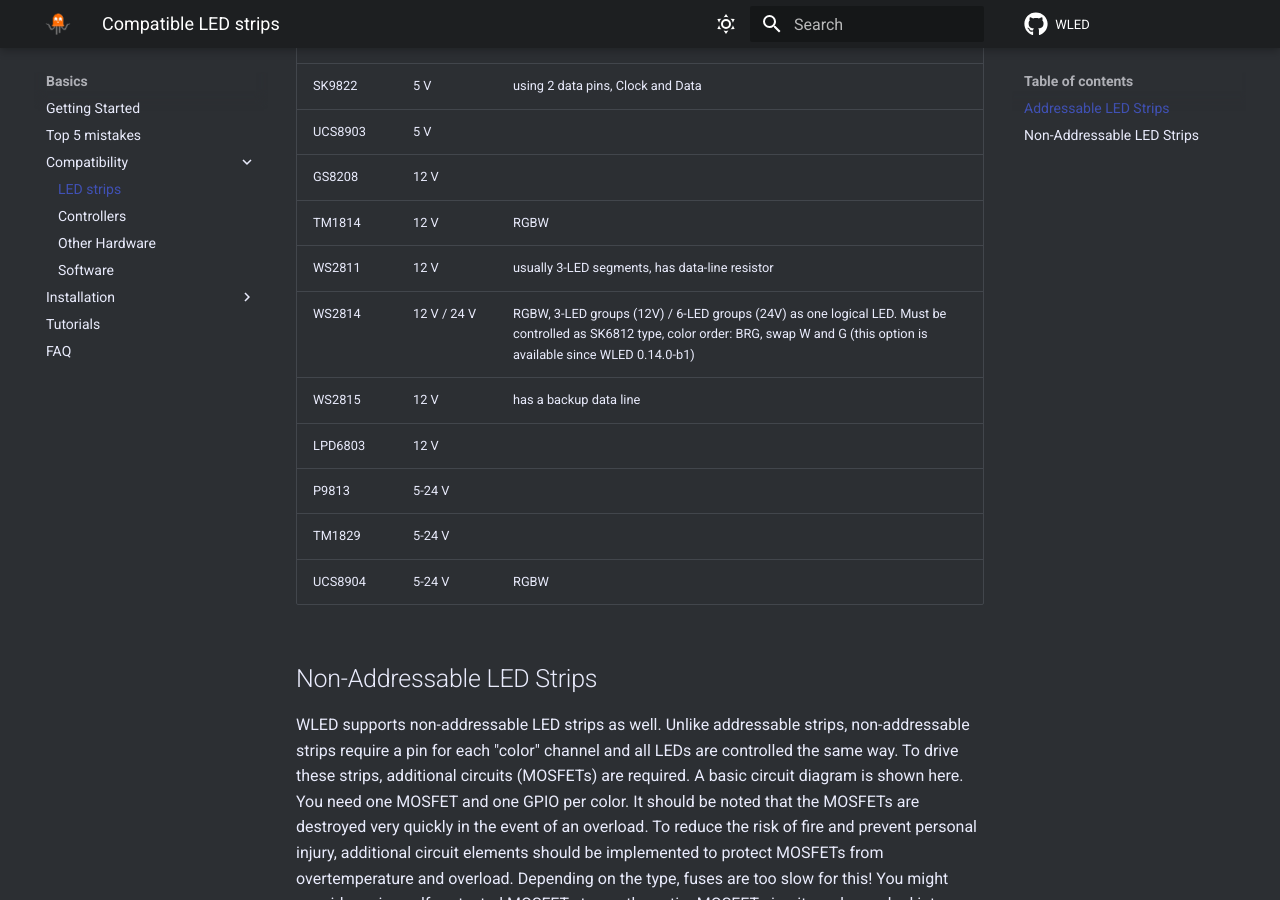
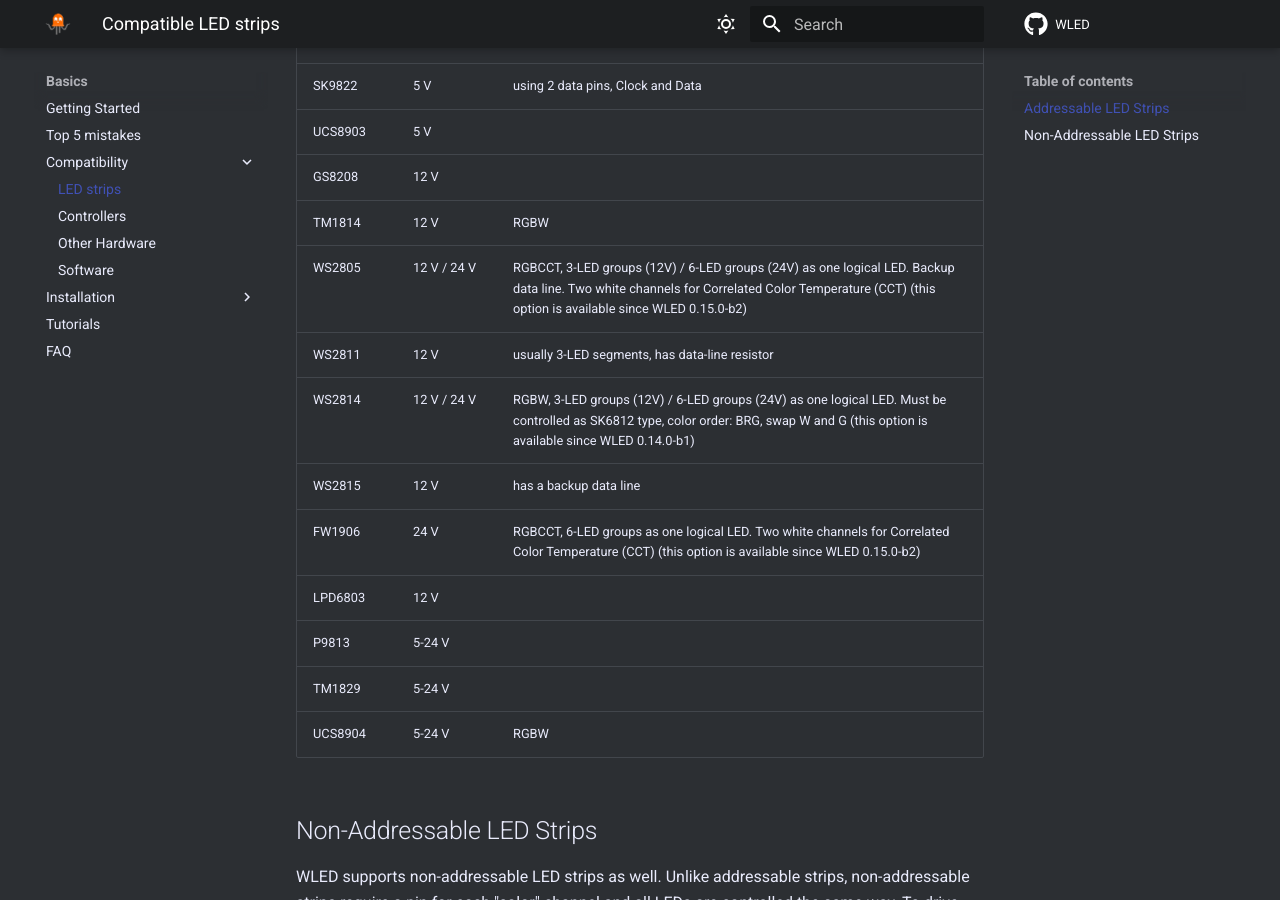
Before and after one commit to Aircoookie/WLED-Docs, an MkDocs documentation site: the page built from docs/basics/compatible-led-strips.md, in a window 1280 px wide and 900 px high, scrolled down 851 px. Built offline with MkDocs 1.6.1 and Material for MkDocs 9.7.7, drawn with Linux system fonts in a browser that asks for light colours; comment, search, counter and statistics services are not loaded.

Commit message:
Add WS2805 and FW1906 to led compatibility
as introduced in WLED 0.15.0-b2

```diff
--- a/docs/basics/compatible-led-strips.md
+++ b/docs/basics/compatible-led-strips.md
@@ -26,9 +26,11 @@ SK9822 | 5&nbsp;V | using 2 data pins, Clock and Data
 UCS8903 | 5&nbsp;V |
 GS8208 | 12&nbsp;V |
 TM1814 | 12&nbsp;V | RGBW
+WS2805 | 12&nbsp;V / 24&nbsp;V | RGBCCT, 3-LED groups (12V) / 6-LED groups (24V) as one logical LED. Backup data line. Two white channels for Correlated Color Temperature (CCT) (this option is available since WLED 0.15.0-b2)
 WS2811 | 12&nbsp;V | usually 3-LED segments, has data-line resistor
 WS2814 | 12&nbsp;V / 24&nbsp;V | RGBW, 3-LED groups (12V) / 6-LED groups (24V) as one logical LED. Must be controlled as SK6812 type, color order: BRG, swap W and G (this option is available since WLED 0.14.0-b1)
 WS2815 | 12&nbsp;V | has a backup data line
+FW1906 | 24&nbsp;V | RGBCCT, 6-LED groups as one logical LED. Two white channels for Correlated Color Temperature (CCT) (this option is available since WLED 0.15.0-b2)
 LPD6803 | 12&nbsp;V |
 P9813 | 5-24&nbsp;V |
 TM1829 | 5-24&nbsp;V |
```
